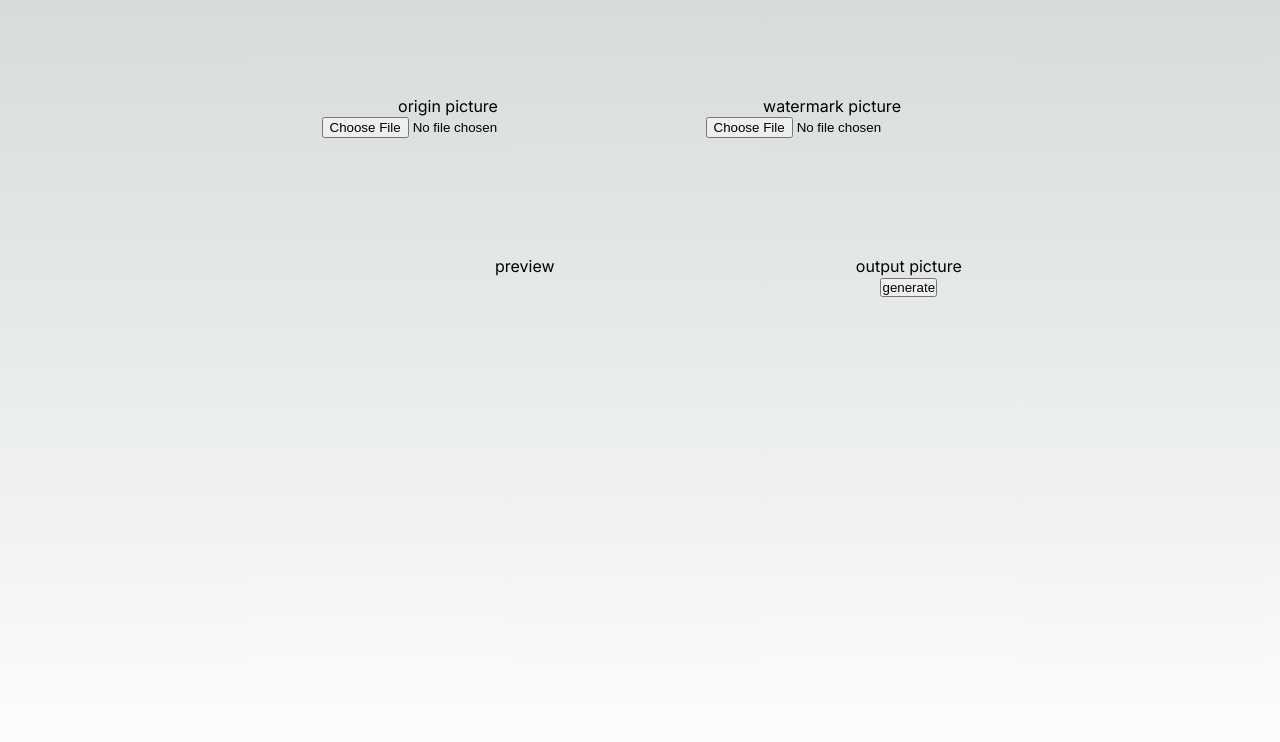
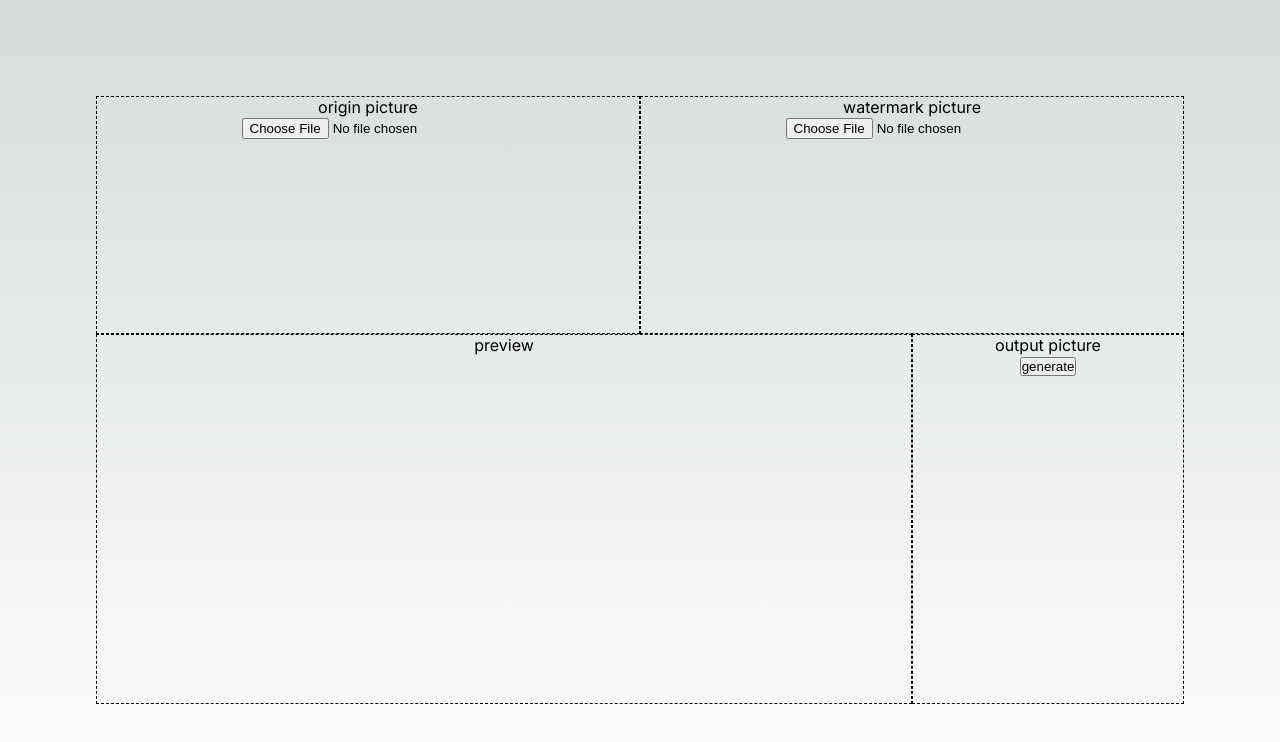
Before and after one commit to Andy201512/watermark, a Next.js app: page / in a window 1280 px wide. Shown: the top 742 px of the page. Built offline with nearby package versions, Linux system fonts and the light colour scheme.

Commit message:
调整grid布局

```diff
--- a/src/app/page.js
+++ b/src/app/page.js
@@ -40,8 +40,7 @@ export default function Watermark() {
 
   return (
     <main className={styles.main}>
-      <div className={styles.uploadContainer}>
-        <div>
+      <div className={styles.origin}>
         <p>origin picture</p>
         <input
           ref={originInputRef}
@@ -50,7 +49,7 @@ export default function Watermark() {
           onChange={handleOriginInputChange}
         ></input>
       </div>
-        <div>
+      <div className={styles.watermark}>
         <p>watermark picture</p>
         <input
           ref={watermarkInputRef}
@@ -59,16 +58,13 @@ export default function Watermark() {
           onChange={handleWatermarkInputChange}
         ></input>
       </div>
-      </div>
-      <div className={styles.outputContainer}>
-        <div>
+      <div className={styles.preview}>
         <p>preview</p>
         <canvas ref={canvasRef}></canvas>
       </div>
-        <div>
+      <div className={styles.output}>
         <p>output picture</p>
         <button onClick={handleGenerateButtonClick}>generate</button>
-        </div>
       </div>
     </main>
   );
--- a/src/app/page.module.css
+++ b/src/app/page.module.css
@@ -1,30 +1,42 @@
 .main {
-  display: flex;
-  flex-direction: column;
-  /* justify-content: space-between; */
-  align-items: center;
-  padding: 6rem;
+  display: grid;
+  padding: 3rem;
   min-height: 100vh;
+  grid-template-areas:
+    "origin"
+    "watermark"
+    "preview"
+    "output";
 }
 
-.uploadContainer {
-  display: grid;
-  height: 20vh;
-  width: 60vw;
-  grid-template-columns: repeat(2, 1fr);
+.origin {
+  grid-area: origin;
 }
 
-.uploadContainer>div {
-  text-align: center;
+.watermark {
+  grid-area: watermark;
 }
 
-.outputContainer {
-  display: grid;
-  height: 20vh;
-  width: 60vw;
-  grid-template-columns: .7fr .3fr;
+.preview {
+  grid-area: preview;
 }
 
-.outputContainer>div {
+.output {
+  grid-area: output;
+}
+
+.main>div {
   text-align: center;
+  border: 1px;
+  border-style: dashed;
 }
+
+@media (min-width: 700px) {
+  .main {
+    padding: 6rem;
+    grid-template-columns: repeat(4, 1fr);
+    grid-template-areas:
+      "origin origin watermark watermark"
+      "preview preview preview output";
+  }
+}
```
Lines whose indentation alone changed are shown as unchanged.
